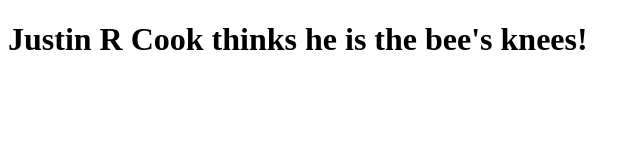
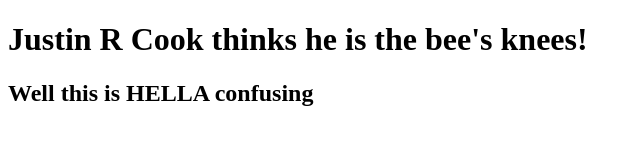
Before and after one commit to EricOfRivia/CodeChampsRepository, a plain HTML site: page index.html in a window 1280 px wide. Shown: the whole page, without its empty margins (0-640 px from the left). Drawn offline with Linux system fonts and the light colour scheme.

Commit message:
1st Commit

```diff
--- a/index.html
+++ b/index.html
@@ -7,5 +7,6 @@
 </head>
 <body>
     <h1>Justin R Cook thinks he is the bee's knees!</h1>
+    <h2> Well this is HELLA confusing</h2>
 </body>
 </html>
```
